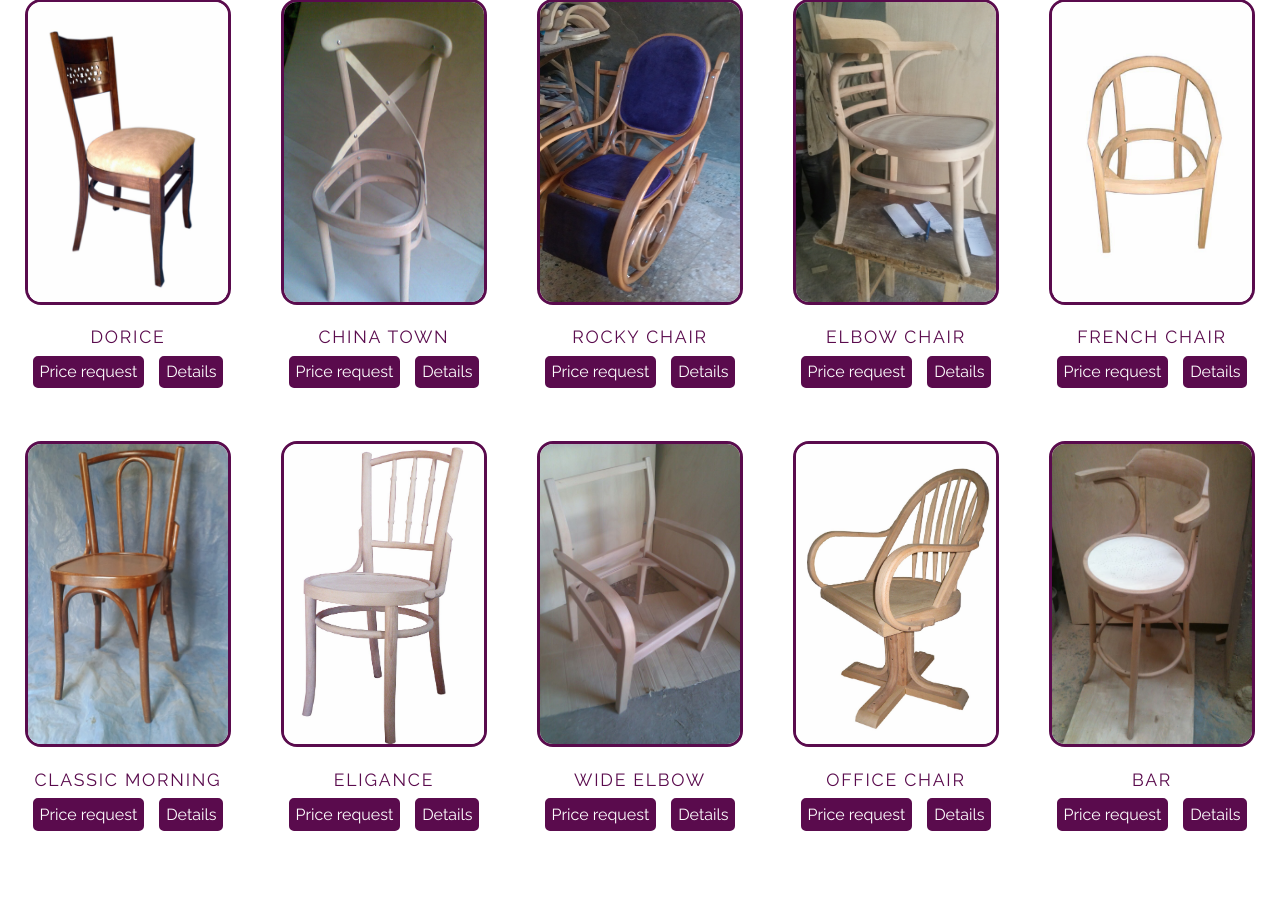
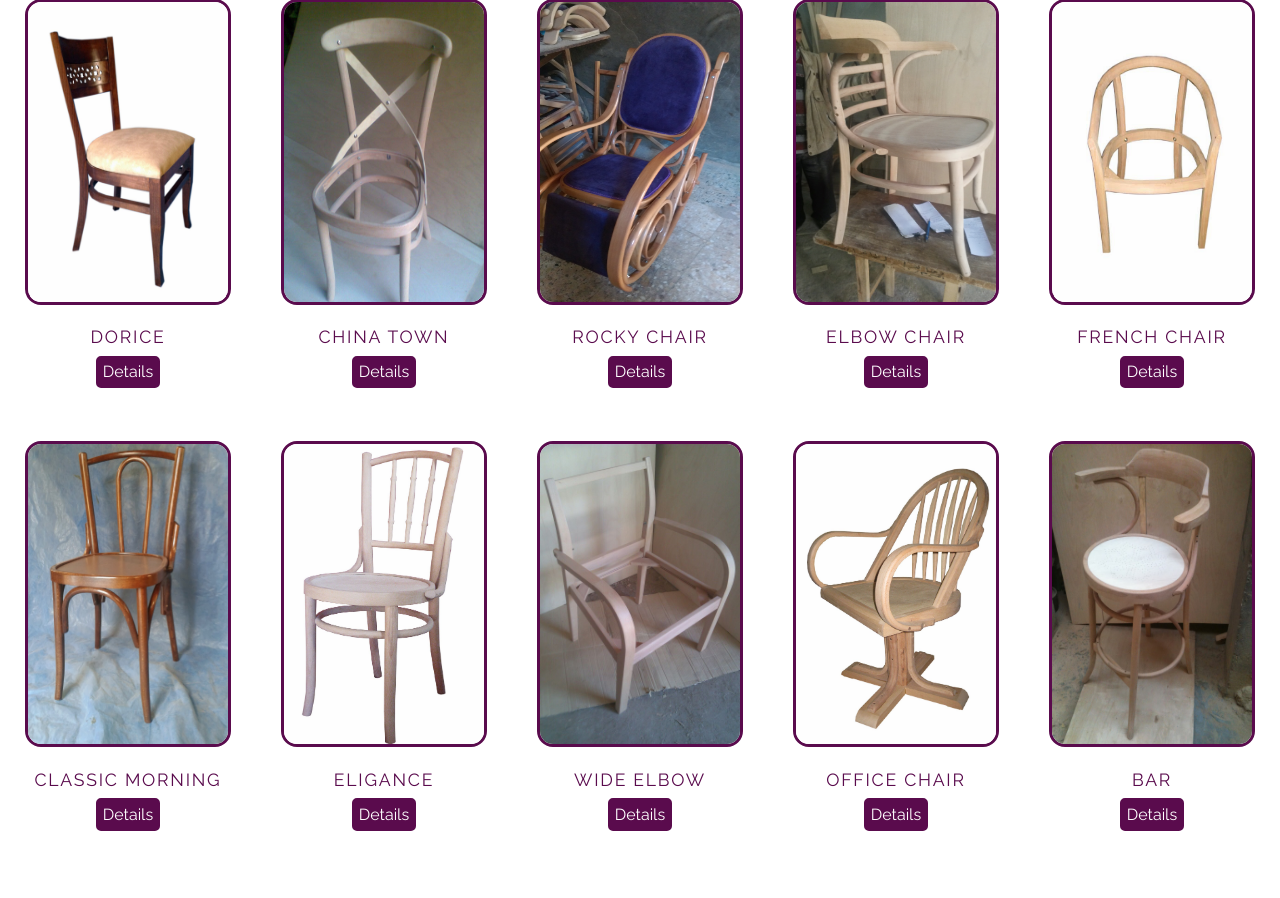
Before and after one commit to muhammad-hany/EtrebyChairFactory1, a Django app: page / in a window 1280 px wide. Shown: the part 467-1365 px from the top of the page. Run offline with Django 3.2, Linux system fonts and the light colour scheme; data comes from the database, SQL or seed files in the repository.

Commit message:
added image link again

```diff
--- a/templates/home.html
+++ b/templates/home.html
@@ -22,10 +22,11 @@
     <div class="gallery">
         {% for image_model in thumb_nails %}
             <div class="floated_div">
-                <img class="thumbnail_image" src="{{ image_model.image.url }}">
+                <a href="{% url 'details' id=image_model.chair.id %}">
+                    <img class="thumbnail_image" src="{{ image_model.image.url }}">
+                </a>
                 <p class="photo_name">{{ image_model.chair.name }}</p>
                 <div class="navigation">
-                    <a href="#" class=" btn btn-default btn_small request">Price request</a>
                     <a href="{% url 'details' id=image_model.chair.id %}" class="btn btn-default btn_small details">Details</a>
                 </div>
             </div>
```
